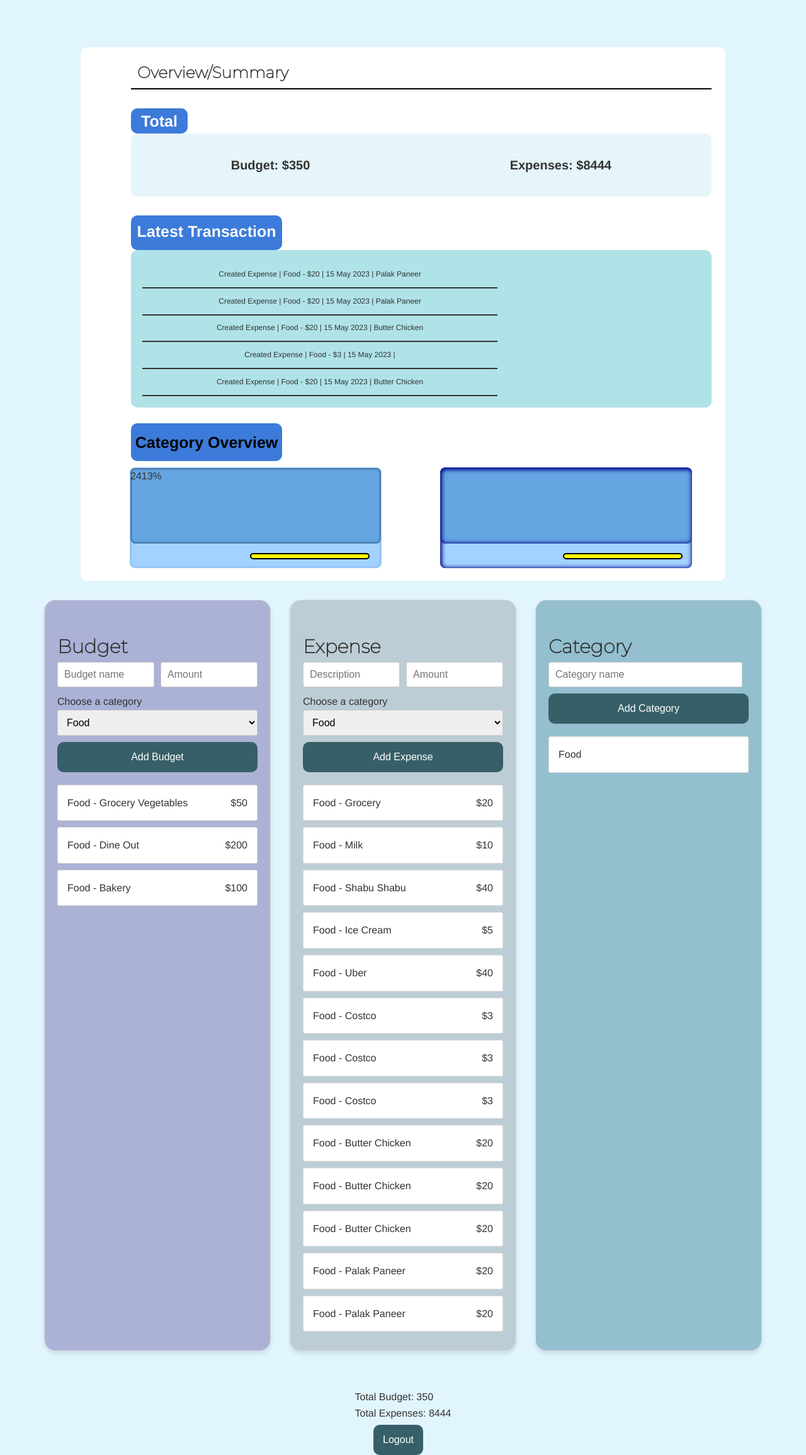
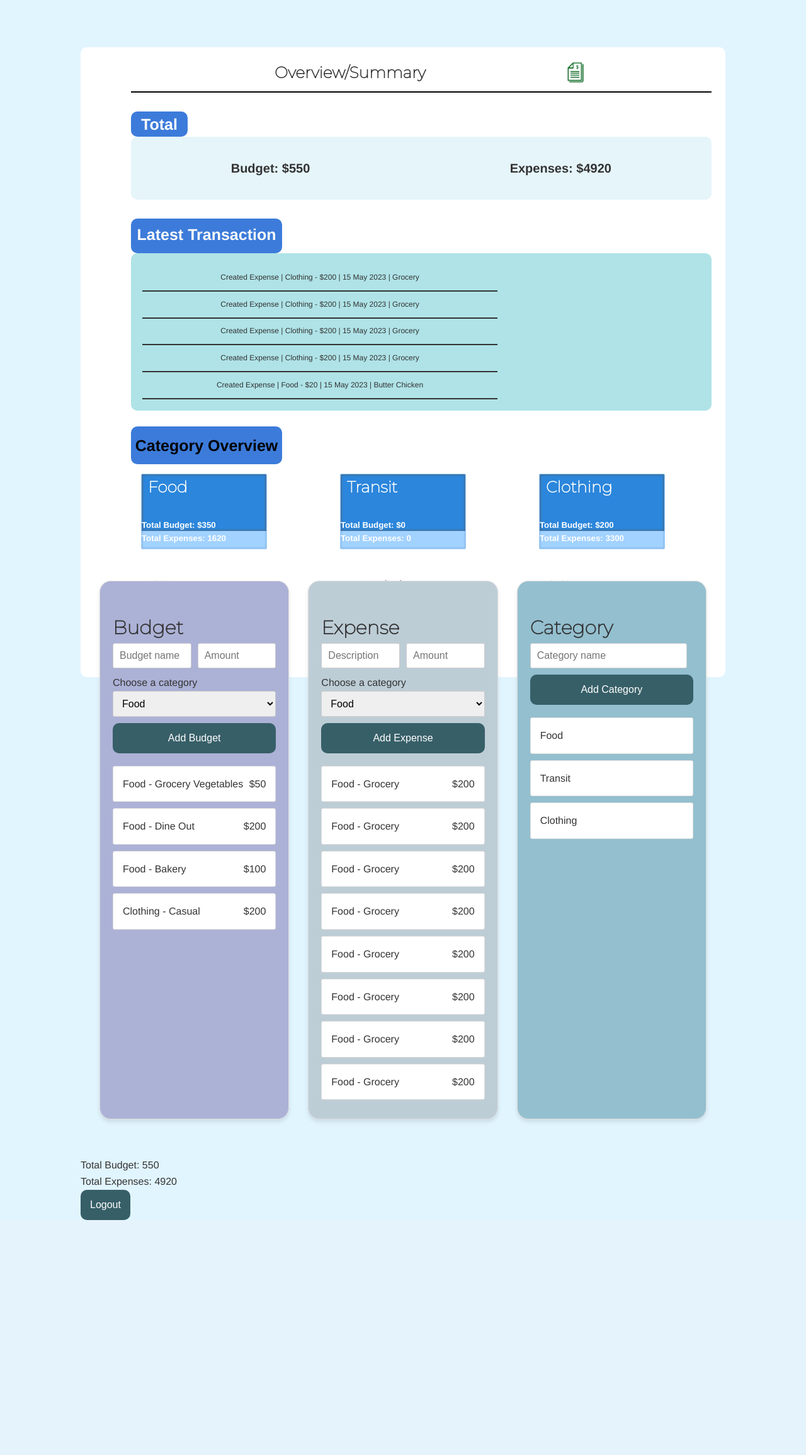
Before and after one commit to KodyMillar/ExpendAware, a Flask app: page / in a window 1280 px wide. Shown: the part 144-2454 px from the top of the page at 63% size. After the commit the page ends 2081 px from the top, so only its background shows below. Run offline with Flask 3, Linux system fonts and the light colour scheme.

Commit message:
add icon to overview heading. Fix margins and layout of category overview

```diff
--- a/budget.json
+++ b/budget.json
@@ -1 +1 @@
-[{"name": "Grocery Vegetables", "amount": 50, "category": "Food"}, {"name": "Dine Out", "amount": "200", "category": "Food"}, {"name": "Bakery", "amount": "100", "category": "Food"}]
+[{"name": "Grocery Vegetables", "amount": 50, "category": "Food"}, {"name": "Dine Out", "amount": "200", "category": "Food"}, {"name": "Bakery", "amount": "100", "category": "Food"}, {"name": "Casual", "amount": "200", "category": "Clothing"}]
--- a/category.json
+++ b/category.json
@@ -1 +1 @@
-[{"category": "Food", "total budget": 350, "total expenses": 8444, "date": "15 May 2023"}]
+[{"category": "Food", "total budget": 350, "total expenses": 1620, "date": "15 May 2023"}, {"category": "Transit", "total budget": 0, "total expenses": 0, "date": "15 May 2023"}, {"category": "Clothing", "total budget": 200, "total expenses": 3300, "date": "15 May 2023"}]
--- a/expense.json
+++ b/expense.json
@@ -1 +1 @@
-[{"descr": "Grocery", "amount": "20", "category": "Food"}, {"descr": "Milk", "amount": "10", "category": "Food"}, {"descr": "Shabu Shabu", "amount": "40", "category": "Food"}, {"descr": "Ice Cream", "amount": "5", "category": "Food"}, {"descr": "Uber", "amount": "40", "category": "Food"}, {"descr": "Costco", "amount": "3", "category": "Food"}, {"descr": "Costco", "amount": "3", "category": "Food"}, {"descr": "Costco", "amount": "3", "category": "Food"}, {"descr": "Butter Chicken", "amount": "20", "category": "Food"}, {"descr": "Butter Chicken", "amount": "20", "category": "Food"}, {"descr": "Butter Chicken", "amount": "20", "category": "Food"}, {"descr": "Palak Paneer", "amount": "20", "category": "Food"}, {"descr": "Palak Paneer", "amount": "20", "category": "Food"}]
+[{"descr": "Grocery", "amount": "200", "category": "Food"}, {"descr": "Grocery", "amount": "200", "category": "Food"}, {"descr": "Grocery", "amount": "200", "category": "Food"}, {"descr": "Grocery", "amount": "200", "category": "Food"}, {"descr": "Grocery", "amount": "200", "category": "Food"}, {"descr": "Grocery", "amount": "200", "category": "Food"}, {"descr": "Grocery", "amount": "200", "category": "Food"}, {"descr": "Grocery", "amount": "200", "category": "Food"}]
--- a/history.json
+++ b/history.json
@@ -1 +1 @@
-[{"action": "Created Expense", "name": "Food", "amount": "20", "description": "Palak Paneer", "date": "15 May 2023"}, {"action": "Created Expense", "name": "Food", "amount": "20", "description": "Palak Paneer", "date": "15 May 2023"}, {"action": "Created Expense", "name": "Food", "amount": "20", "description": "Butter Chicken", "date": "15 May 2023"}, {"action": "Created Expense", "name": "Food", "amount": "3", "date": "15 May 2023"}, {"action": "Created Expense", "name": "Food", "amount": "20", "description": "Butter Chicken", "date": "15 May 2023"}]
+[{"action": "Created Expense", "name": "Clothing", "amount": "200", "description": "Grocery", "date": "15 May 2023"}, {"action": "Created Expense", "name": "Clothing", "amount": "200", "description": "Grocery", "date": "15 May 2023"}, {"action": "Created Expense", "name": "Clothing", "amount": "200", "description": "Grocery", "date": "15 May 2023"}, {"action": "Created Expense", "name": "Clothing", "amount": "200", "description": "Grocery", "date": "15 May 2023"}, {"action": "Created Expense", "name": "Food", "amount": "20", "description": "Butter Chicken", "date": "15 May 2023"}]
--- a/static/styles.css
+++ b/static/styles.css
@@ -257,14 +257,16 @@
   }
 
   .summary {
-    height: 15px;
+    height: 20px;
     padding-left: 15px;
+    display: flex;
+    justify-content: space-evenly;
   }
 
   .view-section {
     background-color: white;
     border-radius: 20px;
-    height: 650px;
+    height: 750px;
     width: 80%;
     margin-top: 20px;
   }
@@ -398,7 +400,7 @@
     box-shadow: 1px 1px 6px 2px darkblue inset;
   } */
 
-  .category-overview1 {
+  .category-overview {
     display: flex;
     flex-direction: row;
     margin-top: 15px;
@@ -406,36 +408,45 @@
     align-items: center;
     background-color: #a2d2ff;
     border: solid 1px #a2d2ff;
-    width: 150px;
-    border-radius: 5px;
+    width: 200px;
+    border-radius: 2px;
     height: 120px;
-    margin-left: 20px;
     margin-bottom: 20px;
     box-shadow: 0 0 3px 1px #87b4de inset;
+    color: white;
   }
 
-  .category1 {
+  .category-view {
     height: 90px;
-    width: 150px;
-    background-color: #65A5E2;
-    border-radius: 5px;
+    width: 200px;
+    background-color: #2b86dc;
+    border-radius: 2px 2px .5px .5px;
     margin-bottom: 28px;
     box-shadow: inset 0 0 3px 2px #4373a0;
-
   }
 
-  #percentage1 {
+  .category-view label {
+    color: black;
+  }
+
+  .percentage {
     height: 40px;
     border: 2px solid black;
     background-color: yellow;
     width: 100px;
     height: 10px;
-    margin-top: 70px;
     margin-left: 37px;
     border-radius: 0px;
   }
 
-  .category-overview2 {
+  .percent-label {
+    display: flex;
+    align-items: center;
+    justify-content: center;
+    margin-top: 25%;
+  }
+
+  /* .category-overview2 {
     display: flex;
     flex-direction: row;
     margin-top: 15px;
@@ -449,32 +460,13 @@
     margin-left: 10px;
     margin-bottom: 20px;
     box-shadow: 1px 1px 6px 2px darkblue inset;
-  }
+  } */
 
-  .category2 {
-    height: 90px;
-    width: 150px;
-    background-color: #65A5E2;
-    border-radius: 5px;
-    margin-bottom: 29px;
-    box-shadow: 1px 1px 6px 2px darkblue inset;
-  }
-
-  #percentage2 {
-    height: 40px;
-    border: 2px solid black;
-    background-color: yellow;
-    width: 100px;
-    height: 10px;
-    margin-top: 95px;
-    margin-left: 37px;
-    border-radius: 5px;
-  }
 
   .categories-container {
     display: flex;
-    flex-direction: row;
-    margin-left: 5px;
+    flex-direction: column;
+    align-items: center;
     gap: 20px;
   }
 
--- a/templates/index.html
+++ b/templates/index.html
@@ -9,7 +9,7 @@
 
 <div class="view-section">
   <div id="total">
-      <h3 class="summary">Overview/Summary</h3>
+      <h3 class="summary">Overview/Summary <img src="../static/images/summary-paper.png" width="40" height="40"></h3>
       <hr />
   </div>
 
@@ -36,29 +36,36 @@
       <h4 id="category-section">Category Overview</h4>
   </div>
 
+
   <div class="categories-container">
-      <div class="category-overview1">
-          <div class="category1">
-              <!-- <div class="budget1"></div> -->
+    {% for category in categories %}
+      <div class="category-overview">
+          <div class="category-view">
+            <div>
+            <h3>{{ category['category'] }}</h3>
+            <h5>Total Budget: ${{ category['total budget'] }}</h5>
+            <h5>Total Expenses: {{ category['total expenses'] }}</h5>
+            </div>
               <div class="percent-label">
-              {% for category in categories %}
               {% if category['total budget'] != 0 %}
               <label> {{ '%0.0f' | format((category['total expenses'] / category['total budget']) * 100) | int}}%</label>
+              <div class="percentage"></div>
+              {% else %}
+              <label>No budgets yet</label>
               {% endif %}
-              {% endfor %}
-              <div id="percentage1"></div>
+              <div></div>
               </div>
           </div>
       </div>
-
-      <div class="category-overview2">
+      {% endfor %}
+    </div>
+      <!-- <div class="category-overview2">
           <div class="category2">
               <div class="budget2"></div>
               <div id="percentage2"></div>
           </div>
-      </div>
-  </div>
-</div>
+      </div> -->
+<!-- </div> -->
 
 
 <div class="container">
```
Also changed, not shown: static/images/icons_tax.png (added), static/images/summary-circle-icon.png (added), static/images/summary-icon.png (added), static/images/summary-paper.png (added).
